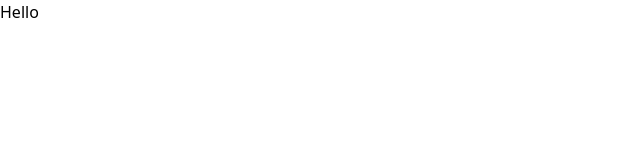
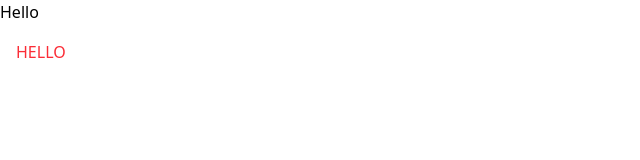
Before and after one commit to dgurns/album-with-christina, an Astro site: page / in a window 1280 px wide. Shown: the full height of the page, 0-640 px from the left. Built offline with nearby package versions, Linux system fonts and the light colour scheme; Astro itself is replaced by a stand-in of ours.

Commit message:
set up prettier

```diff
--- a/package.json
+++ b/package.json
@@ -15,6 +15,7 @@
   },
   "devDependencies": {
     "prettier": "^3.4.2",
+    "prettier-plugin-astro": "^0.14.1",
     "prettier-plugin-tailwindcss": "^0.6.11"
   }
 }
--- a/src/pages/index.astro
+++ b/src/pages/index.astro
@@ -1,8 +1,8 @@
 ---
-import Layout from '../layouts/Layout.astro';
-import '../styles/global.css';
+import Layout from "../layouts/Layout.astro";
+import "../styles/global.css";
 ---
 
 <Layout>
-	Hello
+  Hello <div class="p-4 text-red-500">HELLO</div>
 </Layout>
```
Also changed, not shown: .prettierrc.mjs (added), pnpm-lock.yaml, 1 other file.
